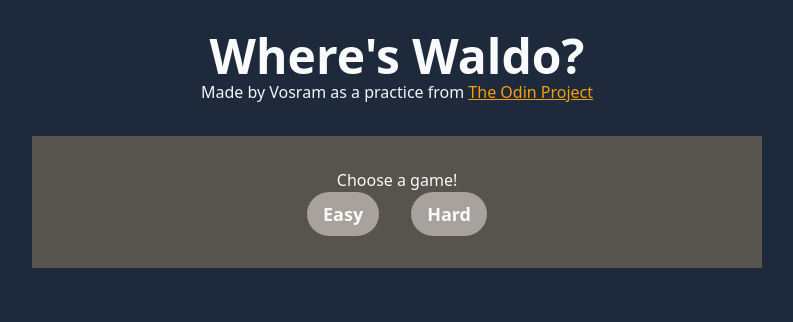
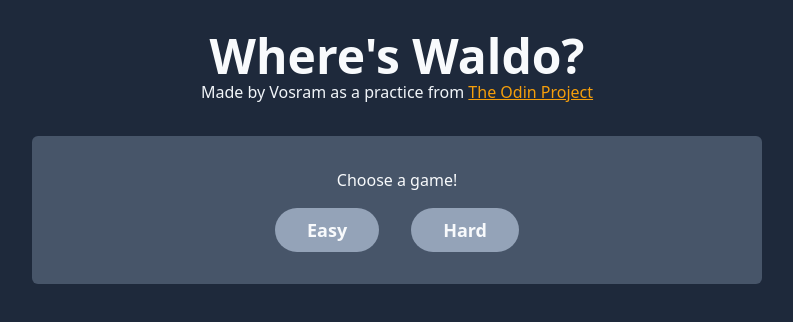
Before and after one commit to vulpes-walter1313/where-waldo-TOP, a React (Vite) app: page / in a window 1280 px wide. Shown: the top 322 px of the page, without its empty margins (243-1036 px from the left). Built offline with nearby package versions, Linux system fonts and the light colour scheme.

Commit message:
added some basic styles

```diff
--- a/src/components/GameStart.tsx
+++ b/src/components/GameStart.tsx
@@ -8,18 +8,18 @@ type GameStartProps = {
 function GameStart({setGameSelected, setGameStarted}: GameStartProps) {
   return (
     <div>
-      <div className='w-3/5 bg-stone-600 mx-auto text-stone-50 p-8 flex flex-col items-center'>
-        <p>Choose a game!</p>
+      <div className='w-3/5 bg-slate-600 rounded-md mx-auto text-slate-50 p-8 flex flex-col items-center'>
+        <p className='mb-4'>Choose a game!</p>
         <div className="flex gap-8">
           <button
-            className="px-4 py-2 bg-stone-400 rounded-full font-bold text-lg"
+            className="px-8 py-2 bg-slate-400 rounded-full font-bold text-lg"
             onClick={() => {
               setGameSelected("waldo-1");
               setGameStarted(true);
           }}
           >Easy</button>
           <button
-            className="px-4 py-2 bg-stone-400 rounded-full font-bold text-lg"
+            className="px-8 py-2 bg-slate-400 rounded-full font-bold text-lg"
             onClick={() => {
               setGameSelected("waldo-2");
               setGameStarted(true);
--- a/src/components/GameStats.tsx
+++ b/src/components/GameStats.tsx
@@ -49,10 +49,10 @@ function GameStats({ lastTimeScore }: GameStatsProps) {
   }, []);
 
   return (
-    <div className="border border-red-500 w-3/4 my-0 mx-auto">
-      <div className="flex flex-col items-center">
+    <div className="w-[35rem] bg-slate-600 p-8 mx-auto">
+      <div className="flex flex-col items-center text-slate-100">
         <h2 className="font-bold text-xl">Time:</h2>
-        <p>Your time {lastTimeScore} seconds!</p>
+        <p className="text-lg">Your time {lastTimeScore} seconds!</p>
       </div>
       {isInTopTen && (
         <RecordScore
--- a/src/components/RecordScore.tsx
+++ b/src/components/RecordScore.tsx
@@ -32,14 +32,15 @@ function RecordScore({ lastTimeScore, scoreToDeleteId }: RecordScoreProps) {
     }
   }
   return (
-    <div>
-      <p>Enter a name to submit your score!</p>
-      <div>
+    <div className="mx-auto flex flex-col items-center my-8">
+      <h3 className="text-slate-100 text-xl">You're in the Top Ten!</h3>
+      <p className="text-slate-100 capitalize">Enter a name to submit your score!</p>
+      <div className="flex flex-col my-4 gap-4">
         <input
           type="text"
           value={username}
           onChange={(e) => setUsername(e.target.value)}
-          className="border border-neutral-900 rounded-sm"
+          className="border border-neutral-900 text-slate-800 bg-slate-200 rounded-md p-2"
         />
         <button
           type="button"
```
